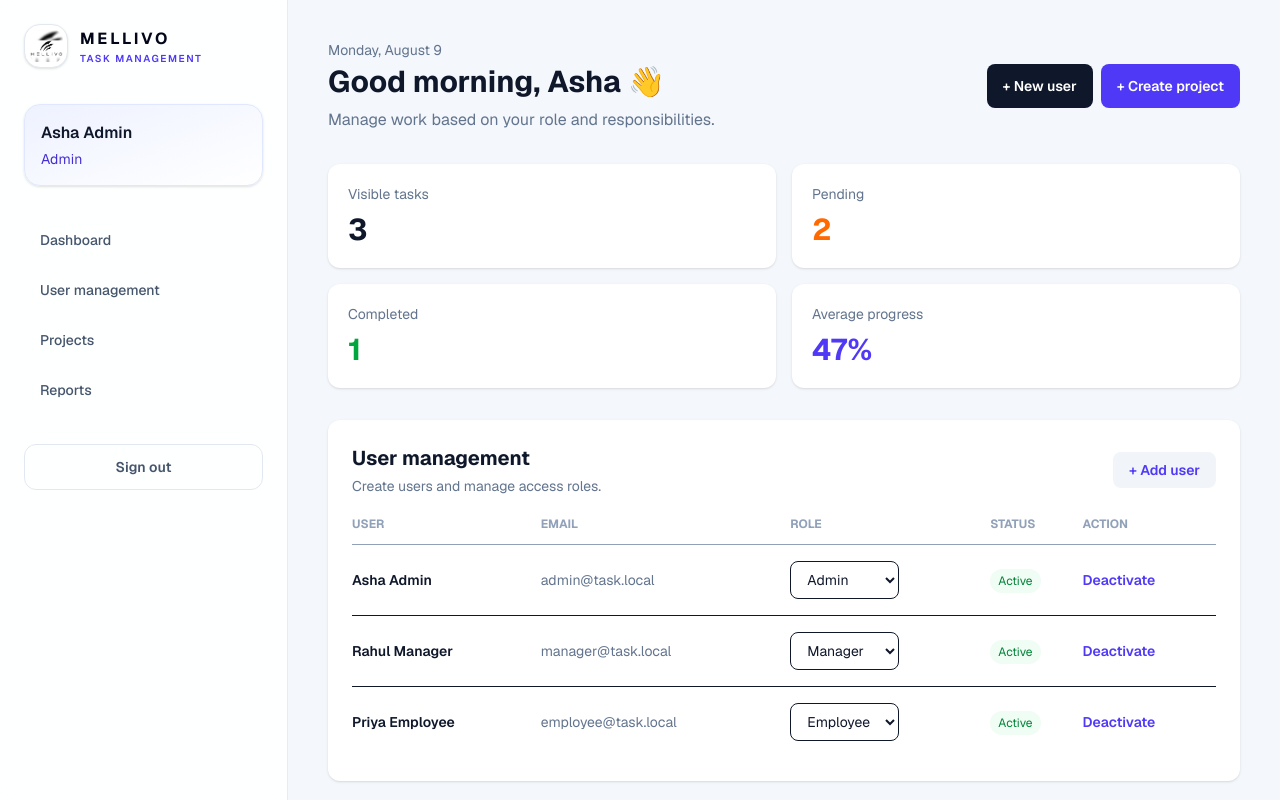
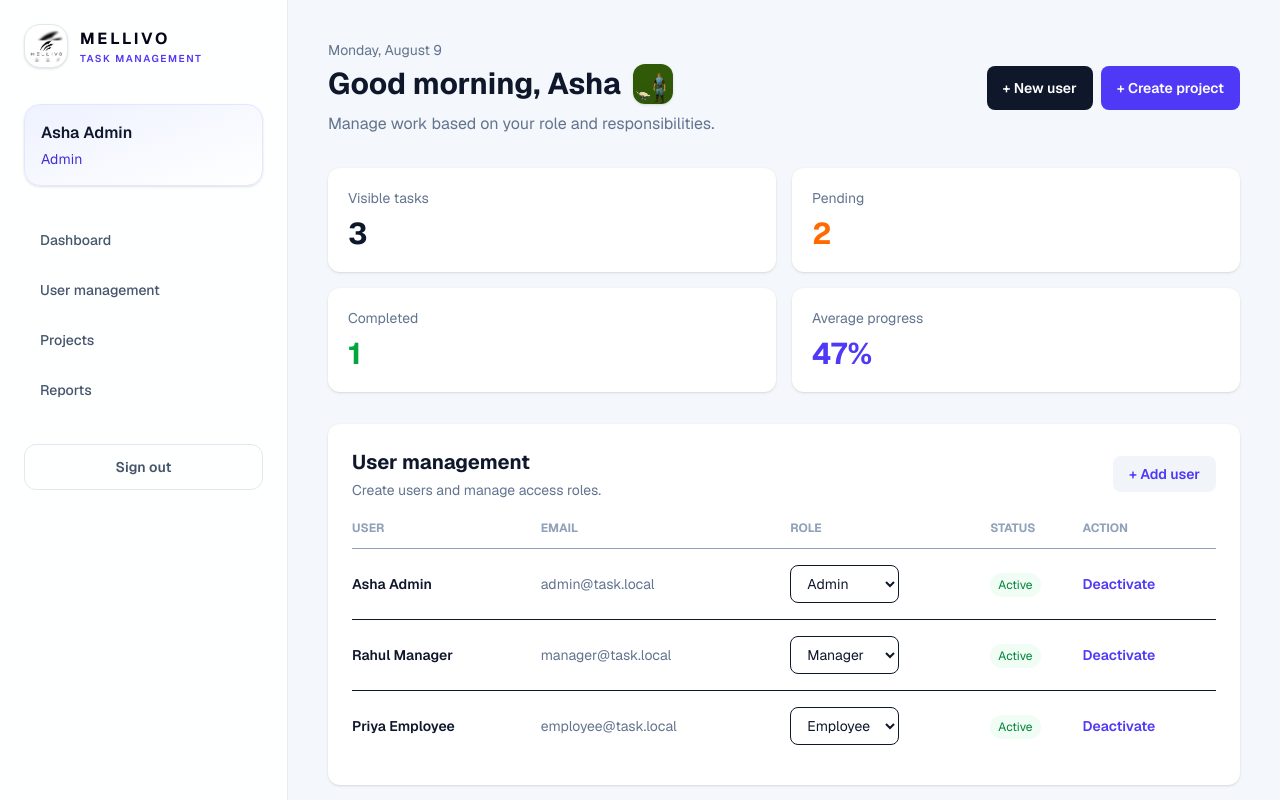
Before and after one commit to santoshpatil2019/Task_Managment, a Next.js app: page / in a window 1280 px wide. Both pictures are taken after a click on the button "Sign in to Mellivo". Shown: the top 800 px of the page. Built offline with nearby package versions, Linux system fonts and the light colour scheme.

Commit message:
Use honey badger greeting animation

```diff
--- a/src/app/page.tsx
+++ b/src/app/page.tsx
@@ -1014,7 +1014,14 @@ export default function Home() {
             <div className="flex flex-col justify-between gap-4 md:flex-row md:items-center">
               <div>
                 <p className="text-sm text-slate-500">Monday, August 9</p>
-                <h2 className="mt-1 text-3xl font-bold">Good morning, {currentUser.name.split(" ")[0]} 👋</h2>
+                <h2 className="mt-1 flex flex-wrap items-center gap-3 text-3xl font-bold">
+                  Good morning, {currentUser.name.split(" ")[0]}
+                  <img
+                    src="/honey-badger.gif"
+                    alt="Honey badger"
+                    className="h-10 w-10 rounded-xl object-cover shadow-sm"
+                  />
+                </h2>
                 <p className="mt-2 text-slate-500">Manage work based on your role and responsibilities.</p>
               </div>
               <div className="flex flex-wrap gap-2">
```
Also changed, not shown: public/honey-badger.gif (added).
